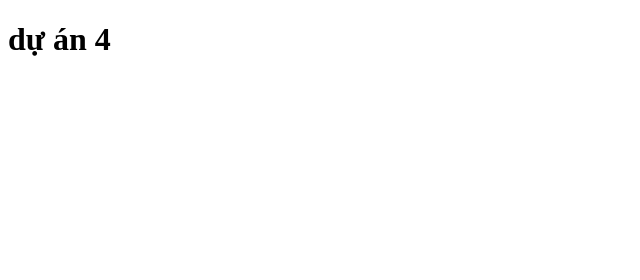
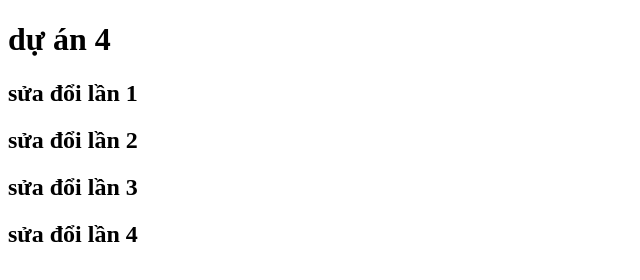
Before and after one commit to bigbag589/duan4, a plain HTML site: page index.html in a window 1280 px wide. Shown: the whole page, without its empty margins (0-640 px from the left). Drawn offline with Linux system fonts and the light colour scheme.

Commit message:
1 sửa lần 1 thêm about.html

```diff
--- a/index.html
+++ b/index.html
@@ -7,5 +7,9 @@
 </head>
 <body>
     <H1>dự án 4</H1>
+    <h2>sửa đổi lần 1</h2>
+    <h2>sửa đổi lần 2</h2>
+    <h2>sửa đổi lần 3</h2>
+    <h2>sửa đổi lần 4</h2>
 </body>
 </html>
```
Also changed, not shown: about.html (added, +11 -0 lines).
